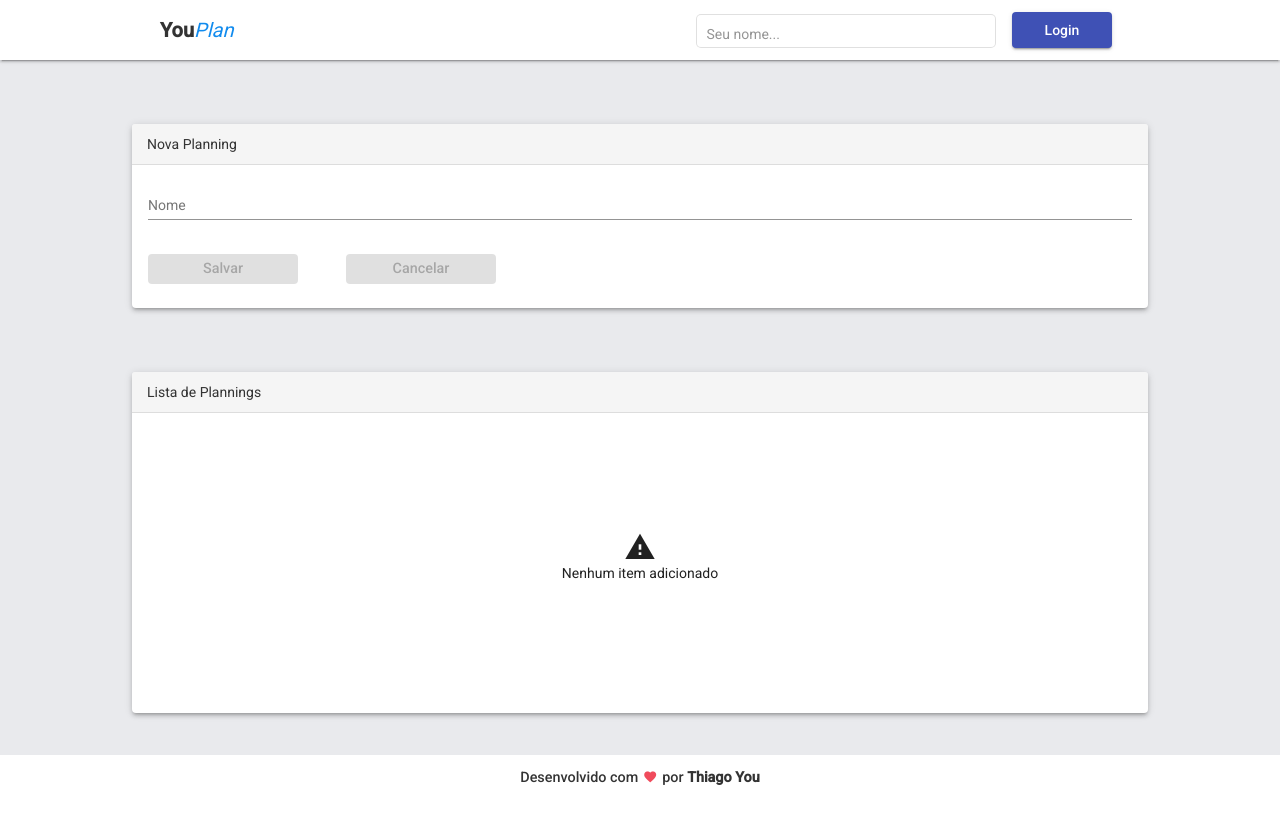
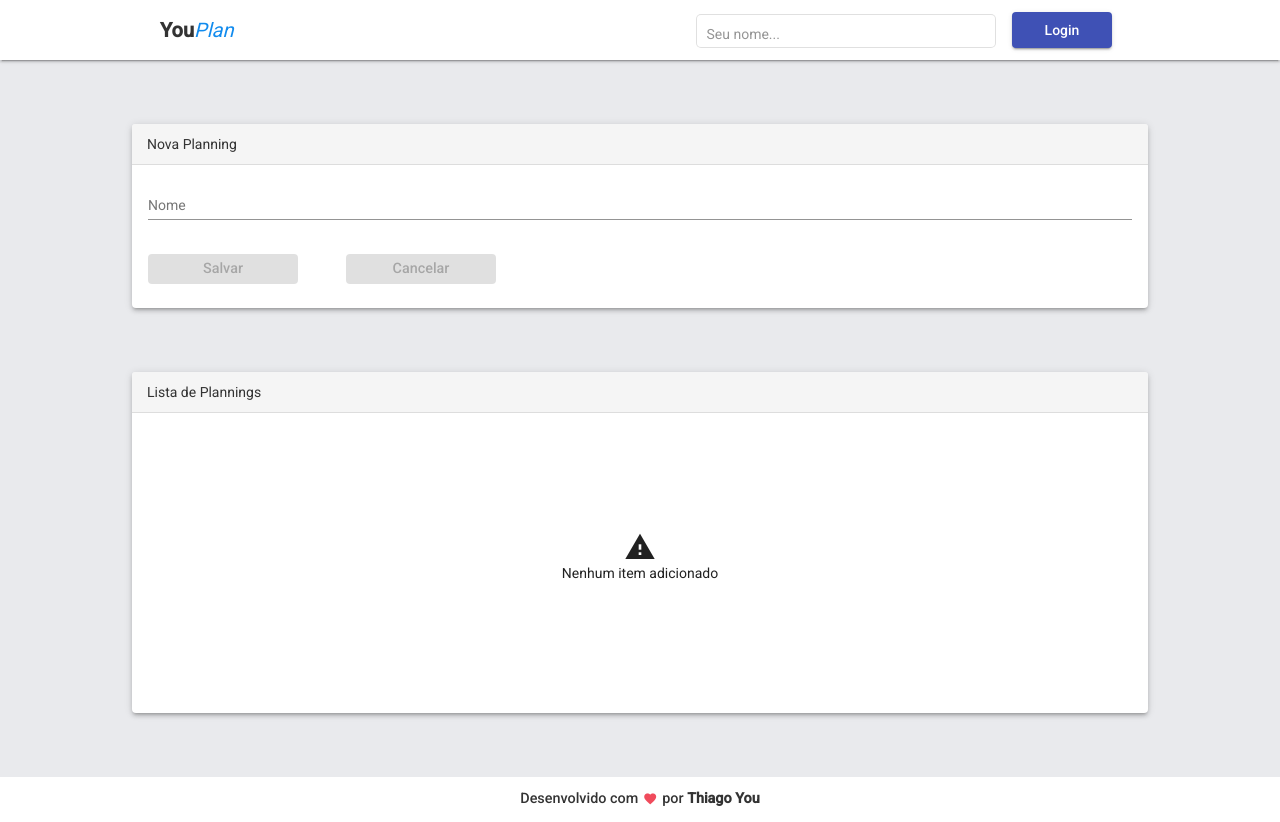
Before and after one commit to thiago-you/you-plan, an Angular app in the folder frontend/: page /home in a window 1280 px wide. Before the commit the page ends 800 px from the top, so only its background shows below. Built offline with nearby package versions, Linux system fonts and the light colour scheme.

Commit message:
fix footer position and body content display

```diff
--- a/frontend/src/app/app.component.html
+++ b/frontend/src/app/app.component.html
@@ -1,5 +1,7 @@
 <div class="content">
     <app-header></app-header>
-    <router-outlet></router-outlet>
+    <div>
+        <router-outlet></router-outlet>
+    </div>
     <app-footer></app-footer>
 </div>
--- a/frontend/src/app/app.component.scss
+++ b/frontend/src/app/app.component.scss
@@ -2,4 +2,11 @@ div.content {
     max-width: 100vw;
     min-height: 100vh;
     background-color: #e9eaed;
+    display: flex;
+    flex-direction: column;
+    justify-content: space-between;
+
+    & > div {
+        flex: 1;
+    }
 }
--- a/frontend/src/app/components/template/footer/footer.component.scss
+++ b/frontend/src/app/components/template/footer/footer.component.scss
@@ -1,6 +1,4 @@
 .footer {
-    position: fixed;
-    bottom: 0;
     background-color: #fff;
     color: #333;
     height: 45px;
--- a/frontend/src/app/views/home/home.component.scss
+++ b/frontend/src/app/views/home/home.component.scss
@@ -3,7 +3,6 @@ div.content {
     justify-content: center;
     align-items: center;
     padding: 2rem 3rem;
-    margin-bottom: 64px;
 
     div.container {
         width: 1080px;
--- a/frontend/src/app/views/planning/planning.component.scss
+++ b/frontend/src/app/views/planning/planning.component.scss
@@ -3,7 +3,6 @@ div.content {
     justify-content: center;
     align-items: center;
     padding: 2rem 3rem;
-    margin-bottom: 64px;
     flex-direction: column;
 
     div.container {
```
